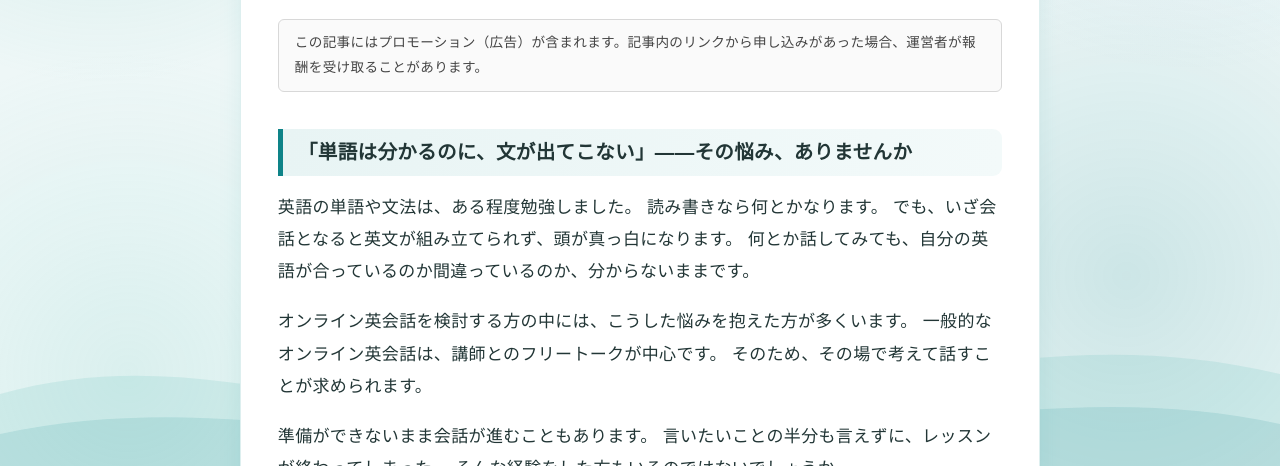
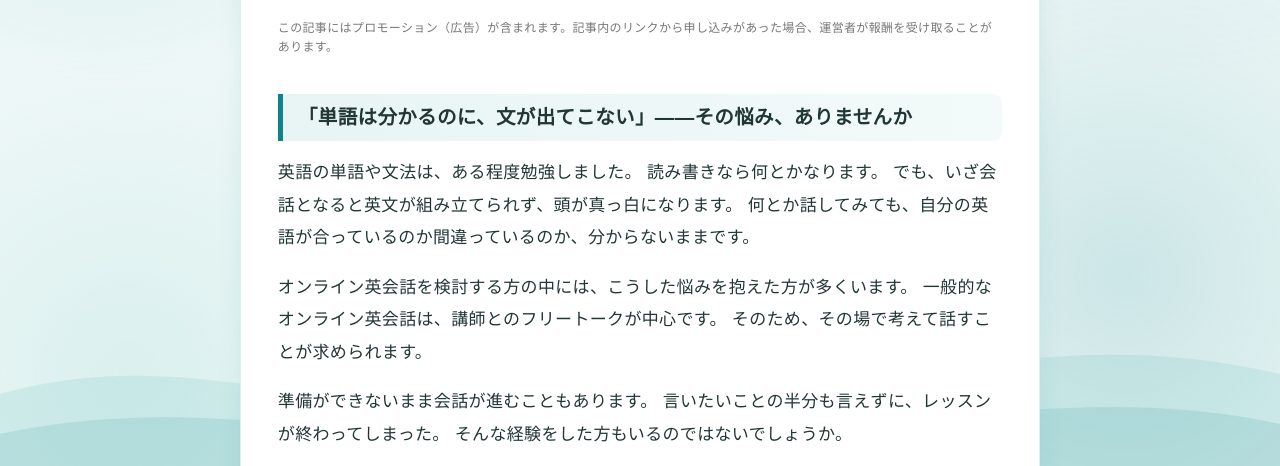
Before and after one commit to Takuma-king/manabi-hikaku, an Astro site: page /posts/bestteacher-guide in a window 1280 px wide. Shown: the part 316-782 px from the top of the page. Built offline with nearby package versions, Linux system fonts and the light colour scheme; Astro itself is replaced by a stand-in of ours.

Commit message:
Make PR disclosure notice smaller and quieter

```diff
--- a/src/components/PrNotice.astro
+++ b/src/components/PrNotice.astro
@@ -8,13 +8,10 @@
 
 <style>
   .pr-notice {
-    border: 1px solid #d8d8d8;
-    background: #fafafa;
-    border-radius: 6px;
-    padding: 0.6rem 1rem;
-    font-size: 0.85rem;
-    color: #444;
-    margin: 1rem 0;
+    font-size: 0.75rem;
+    color: #777;
+    line-height: 1.6;
+    margin: 0.6rem 0 1.4rem;
   }
   .pr-notice p {
     margin: 0;
```
